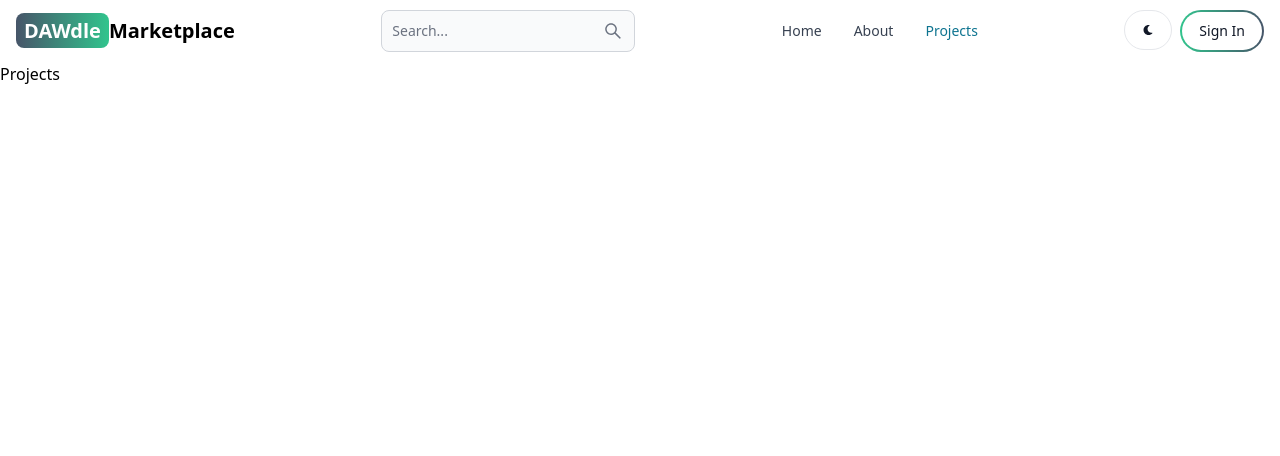
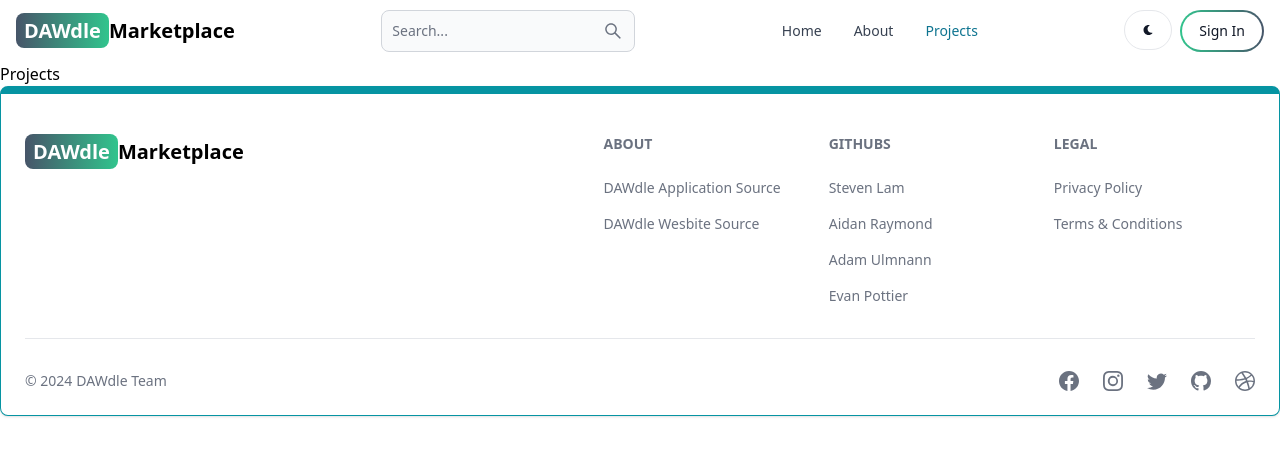
Before and after one commit to ChicoState/DAWdle-Marketplace, a React (Vite) app in the folder client/: page /projects in a window 1280 px wide. Shown: the top 456 px of the page. Built offline with nearby package versions, Linux system fonts and the light colour scheme.

Commit message:
Created footer component

```diff
--- a/client/index.html
+++ b/client/index.html
@@ -3,7 +3,7 @@
   <head>
     <meta charset="UTF-8" />
     <meta name="viewport" content="width=device-width, initial-scale=1.0" />
-    <title>MERN</title>
+    <title>DAWdle</title>
   </head>
   <body>
     <div id="root"></div>
--- a/client/src/App.jsx
+++ b/client/src/App.jsx
@@ -7,6 +7,7 @@
 import SignUp from "./pages/SignUp";
 import Dashboard from "./pages/Dashboard";
 import Projects from "./pages/Projects";
+import Footer from "./components/Footer";
 
 export default function App() {
   return (
@@ -20,6 +21,7 @@
         <Route path="/dashboard" element={<Dashboard />} />
         <Route path="/projects" element={<Projects />} />
       </Routes>
+      <Footer/>
     </BrowserRouter>
   );
 }
--- /dev/null
+++ b/client/src/components/Footer.jsx
@@ -0,0 +1,106 @@
+import { Footer } from "flowbite-react";
+import { Link } from "react-router-dom";
+import {
+  BsFacebook,
+  BsInstagram,
+  BsTwitter,
+  BsGithub,
+  BsDribbble,
+} from "react-icons/bs";
+export default function FooterCom() {
+  return (
+    <Footer container className="border border-t-8 border-teal-500">
+      <div className="w-full max-w-7xl mx-auto">
+        <div className="grid w-full justify-between sm:flex md: grid-cols-1">
+          <div className="mt-5">
+            <Link
+              to="/"
+              className="self-center whitespace-nowrap text-lg sm:text-xl font-semibold dark:text-white"
+            >
+              <span className="px-2 py-1 bg-gradient-to-r from-slate-600 to-green-400 rounded-lg text-white">
+                DAWdle
+              </span>
+              Marketplace
+            </Link>
+          </div>
+          <div className="grid grid-cols-2 gap-8 mt-4 sm:grid-cols-3 sm:gap-6">
+            <div>
+              <Footer.Title title="About" />
+              <Footer.LinkGroup col>
+                <Footer.Link
+                  href="https://github.com/ChicoState/DAWdle"
+                  target="_blank"
+                  rel="noopener noreferrer"
+                >
+                  DAWdle Application Source
+                </Footer.Link>
+                <Footer.Link
+                  href="https://github.com/Slam210/DAWdle"
+                  target="_blank"
+                  rel="noopener noreferrer"
+                >
+                  DAWdle Wesbite Source
+                </Footer.Link>
+              </Footer.LinkGroup>
+            </div>
+            <div>
+              <Footer.Title title="Githubs" />
+              <Footer.LinkGroup col>
+                <Footer.Link
+                  href="https://github.com/Slam210"
+                  target="_blank"
+                  rel="noopener noreferrer"
+                >
+                  Steven Lam
+                </Footer.Link>
+                <Footer.Link
+                  href="https://github.com/Tabris05"
+                  target="_blank"
+                  rel="noopener noreferrer"
+                >
+                  Aidan Raymond
+                </Footer.Link>
+                <Footer.Link
+                  href="https://github.com/AdamUllmann"
+                  target="_blank"
+                  rel="noopener noreferrer"
+                >
+                  Adam Ulmnann
+                </Footer.Link>
+                <Footer.Link
+                  href="https://github.com/Drillgon200"
+                  target="_blank"
+                  rel="noopener noreferrer"
+                >
+                  Evan Pottier
+                </Footer.Link>
+              </Footer.LinkGroup>
+            </div>
+            <div>
+              <Footer.Title title="Legal" />
+              <Footer.LinkGroup col>
+                <Footer.Link href="#">Privacy Policy</Footer.Link>
+                <Footer.Link href="#">Terms &amp; Conditions</Footer.Link>
+              </Footer.LinkGroup>
+            </div>
+          </div>
+        </div>
+        <Footer.Divider />
+        <div className="w-full sm:flex sm:items-center sm:justify-between">
+          <Footer.Copyright
+            href="#"
+            by="DAWdle Team"
+            year={new Date().getFullYear()}
+          />
+          <div className="flex gap-6 sm:mt-0 mt-4 sm:justify-center">
+            <Footer.Icon href="#" icon={BsFacebook} />
+            <Footer.Icon href="#" icon={BsInstagram} />
+            <Footer.Icon href="#" icon={BsTwitter} />
+            <Footer.Icon href="#" icon={BsGithub} />
+            <Footer.Icon href="#" icon={BsDribbble} />
+          </div>
+        </div>
+      </div>
+    </Footer>
+  );
+}
```
